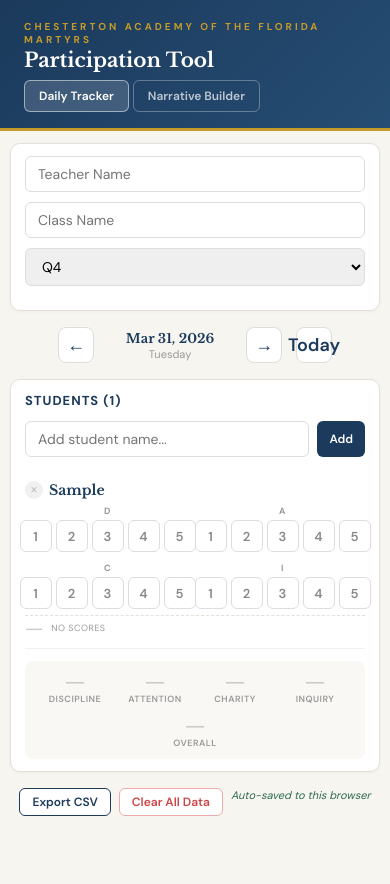
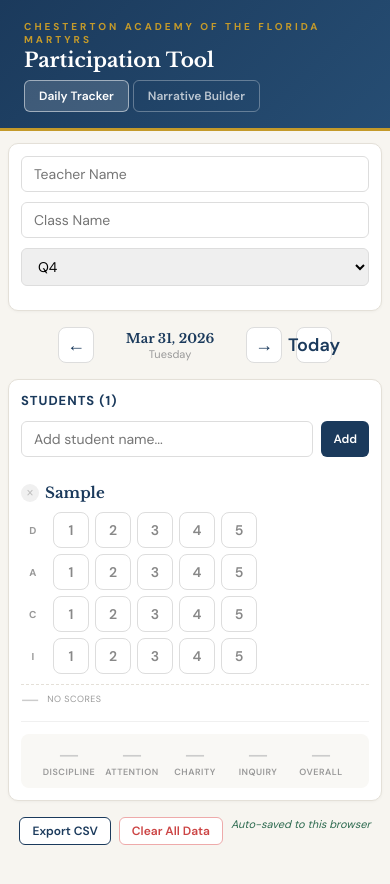
Before and after one commit to CAFM-HM/cafm-narrative-builder, a plain HTML site: page index.html in a window 390 px wide. Both pictures are taken after typing "Sample" into the empty fields and a click on the button "Add". Drawn offline with nearby package versions, Linux system fonts and the light colour scheme.

Commit message:
index.html

```diff
--- a/index.html
+++ b/index.html
@@ -131,27 +131,30 @@ input:focus,select:focus{border-color:#1B3A5C}
 
 @media(max-width:700px){
   .hd-in{flex-direction:column;align-items:flex-start}
-  .ct{padding:12px 10px 80px}
-  .card{padding:12px 14px}
+  .ct{padding:12px 8px 80px}
+  .card{padding:12px;overflow:hidden}
   .setup-row{flex-direction:column}
   .setup-row input,.setup-row select{min-width:100%}
   .date-nav{gap:6px}
   .date-label{font-size:13px;min-width:140px}
 
   /* Stack each student vertically */
-  .s-row{flex-direction:column;align-items:flex-start;gap:6px;padding:12px 0}
-  .s-name{min-width:auto;font-size:14px;width:100%}
-  .s-virtues{width:100%;justify-content:flex-start;gap:10px;flex-wrap:wrap}
-  .s-vgroup{flex:1;min-width:calc(50% - 8px)}
-  .s-v-label{font-size:9px}
-  .s-vbtns{gap:4px}
-  .vb{width:32px;height:32px;font-size:13px}
-  .s-avg{width:100%;text-align:left;display:flex;align-items:center;gap:8px;padding-top:4px;border-top:1px dashed #e4e0d8}
+  .s-row{flex-direction:column;align-items:stretch;gap:8px;padding:14px 0}
+  .s-name{min-width:auto;font-size:15px;width:100%;margin-bottom:2px}
+  .s-virtues{width:100%;flex-direction:column;gap:6px}
+  .s-vgroup{width:100%;flex-direction:row;align-items:center;gap:8px;min-width:auto}
+  .s-v-label{font-size:10px;font-weight:700;min-width:24px;text-align:center}
+  .s-vbtns{display:flex;gap:6px;flex:1;justify-content:flex-start}
+  .vb{width:36px;height:36px;font-size:14px;border-radius:8px}
+  .s-avg{width:100%;text-align:left;display:flex;align-items:center;gap:8px;padding-top:6px;border-top:1px dashed #e4e0d8;margin-top:2px}
   .s-avg-num{font-size:16px}
   .s-avg-lbl{font-size:9px}
-  .avg-banner{gap:10px;padding:10px}
+  .avg-banner{gap:8px;padding:10px}
+  .avg-item{min-width:55px}
   .avg-item-num{font-size:18px}
   .export-row{justify-content:center}
+  .roster-add{flex-direction:row}
+  .roster-add input{min-width:0}
 
   /* Narrative builder mobile */
   .sr{flex-direction:column}
```
